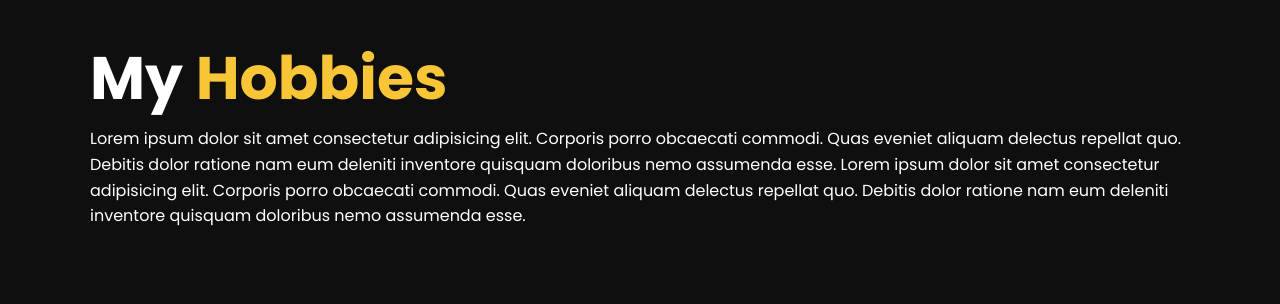
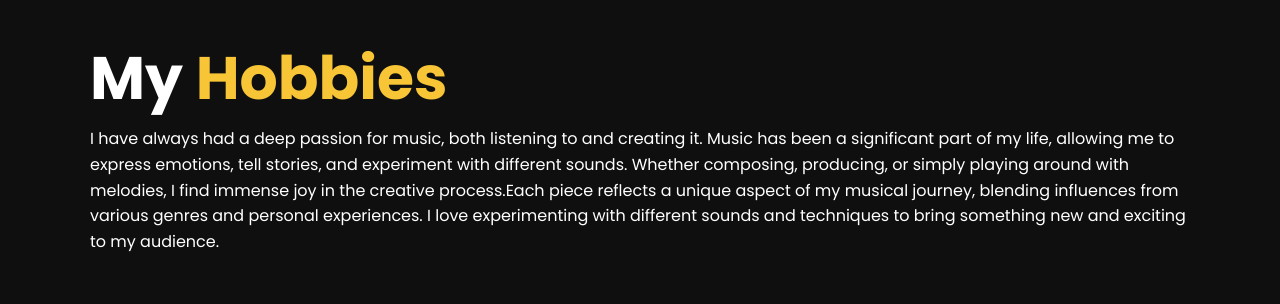
Before and after one commit to agrimmmm-cpp/agrimmmm-cpp.github.io, a plain HTML site: page index.html in a window 1280 px wide. Shown: the part 4160-4464 px from the top of the page. Drawn offline with Linux system fonts and the light colour scheme; grey boxes are pictures that could not be loaded.

Commit message:
updated the text for my hobies page

```diff
--- a/index.html
+++ b/index.html
@@ -234,10 +234,11 @@
     <section class="hobies">
         <div class="hobies-title">
             <h1>My <span>Hobbies</span></h1>
-            <p>Lorem ipsum dolor sit amet consectetur adipisicing elit. Corporis porro obcaecati commodi. Quas eveniet aliquam
-                delectus repellat quo. Debitis dolor ratione nam eum deleniti inventore quisquam doloribus nemo assumenda esse.
-                Lorem ipsum dolor sit amet consectetur adipisicing elit. Corporis porro obcaecati commodi. Quas eveniet aliquam
-                delectus repellat quo. Debitis dolor ratione nam eum deleniti inventore quisquam doloribus nemo assumenda esse.</p>
+            <p>I have always had a deep passion for music, both listening to and creating it. Music has been a significant part
+                of my life, allowing me to express emotions, tell stories, and experiment with different sounds. Whether composing, producing,
+                 or simply playing around with melodies, I find immense joy in the creative process.Each piece reflects a unique aspect of my
+                 musical journey, blending influences from various genres and personal experiences. I love experimenting with different sounds and
+                 techniques to bring something new and exciting to my audience.</p>
         </div>
         <div class="youtubeLinks">
         <iframe width="33%" height="315" src="https://www.youtube.com/embed/hbV__vsvVrs?si=VKa6HCIKvVqmSdAW" title="YouTube video player" frameborder="0" allow="accelerometer; autoplay; clipboard-write; encrypted-media; gyroscope; picture-in-picture; web-share" referrerpolicy="strict-origin-when-cross-origin" allowfullscreen></iframe>
```
